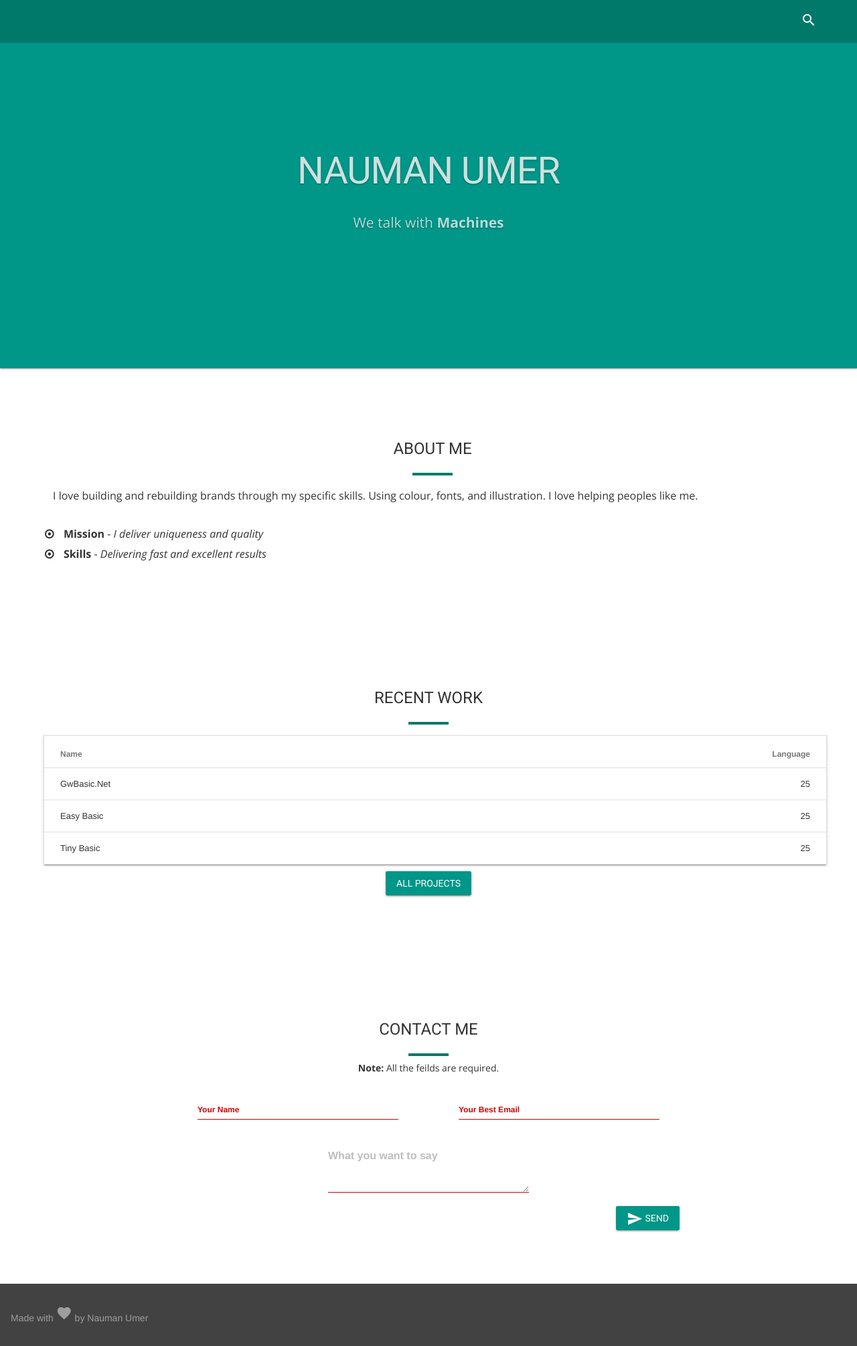
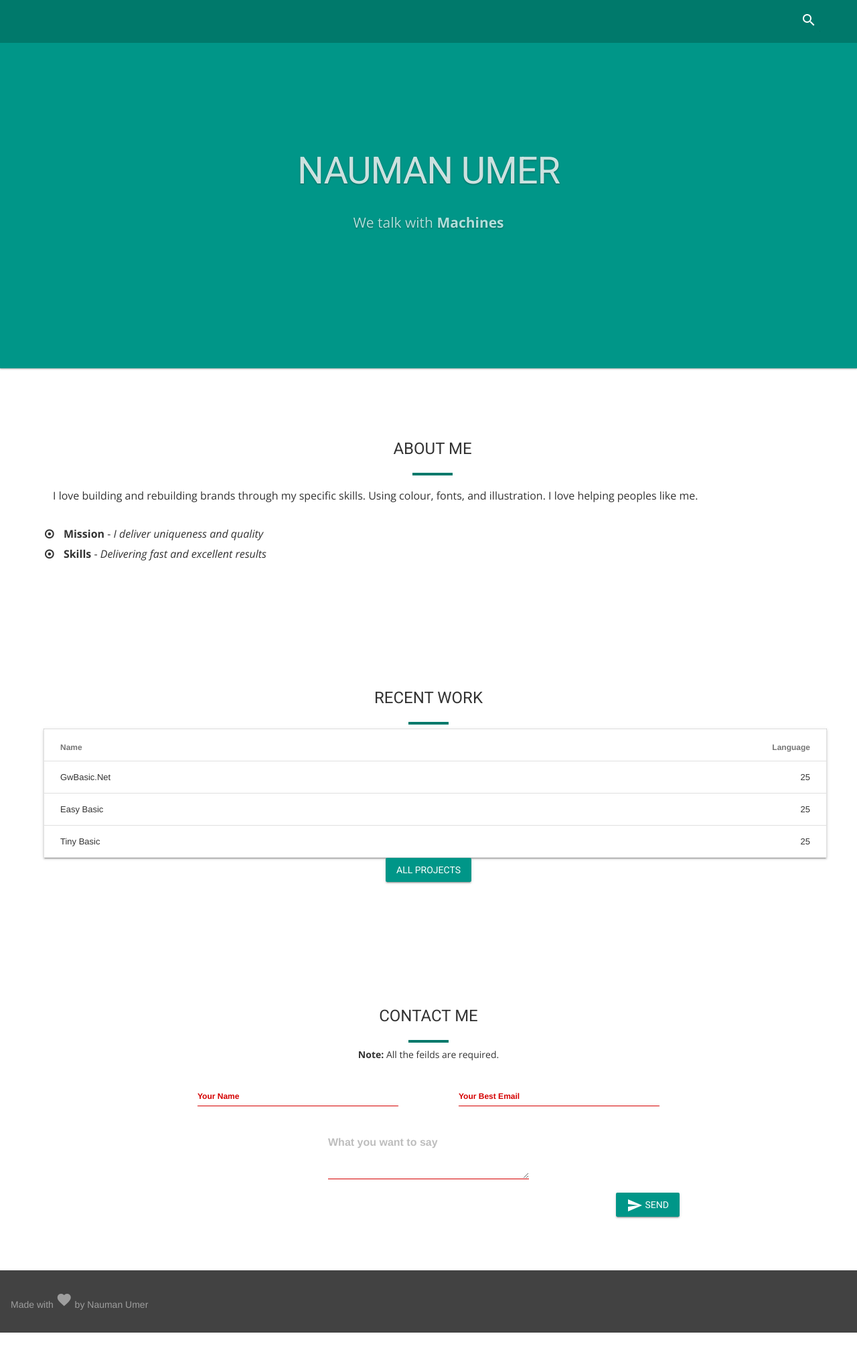
Before and after one commit to nmanumr/nmanumr.com, a Jekyll site: the page built from index.html, in a window 1280 px wide. Shown: the whole page at 67% size. Built offline with Jekyll 4.4.1, drawn with Linux system fonts in a browser that asks for light colours; nearby versions of some CDN libraries; comment, search, counter and statistics services are not loaded.

Commit message:
Update portfolio.html

```diff
--- a/_includes/portfolio.html
+++ b/_includes/portfolio.html
@@ -9,7 +9,7 @@
                 <div class="clearfix"></div>
             </div>
             <div class="row text-center">
-<table class="mdl-data-table mdl-js-data-table mdl-shadow--2dp" style="width:100%; margin:10px;">
+<table class="mdl-data-table mdl-js-data-table mdl-shadow--2dp" style="width:100%; margin:0 10px;">
   <thead>
     <tr>
       <th class="mdl-data-table__cell--non-numeric">Name</th>
```
